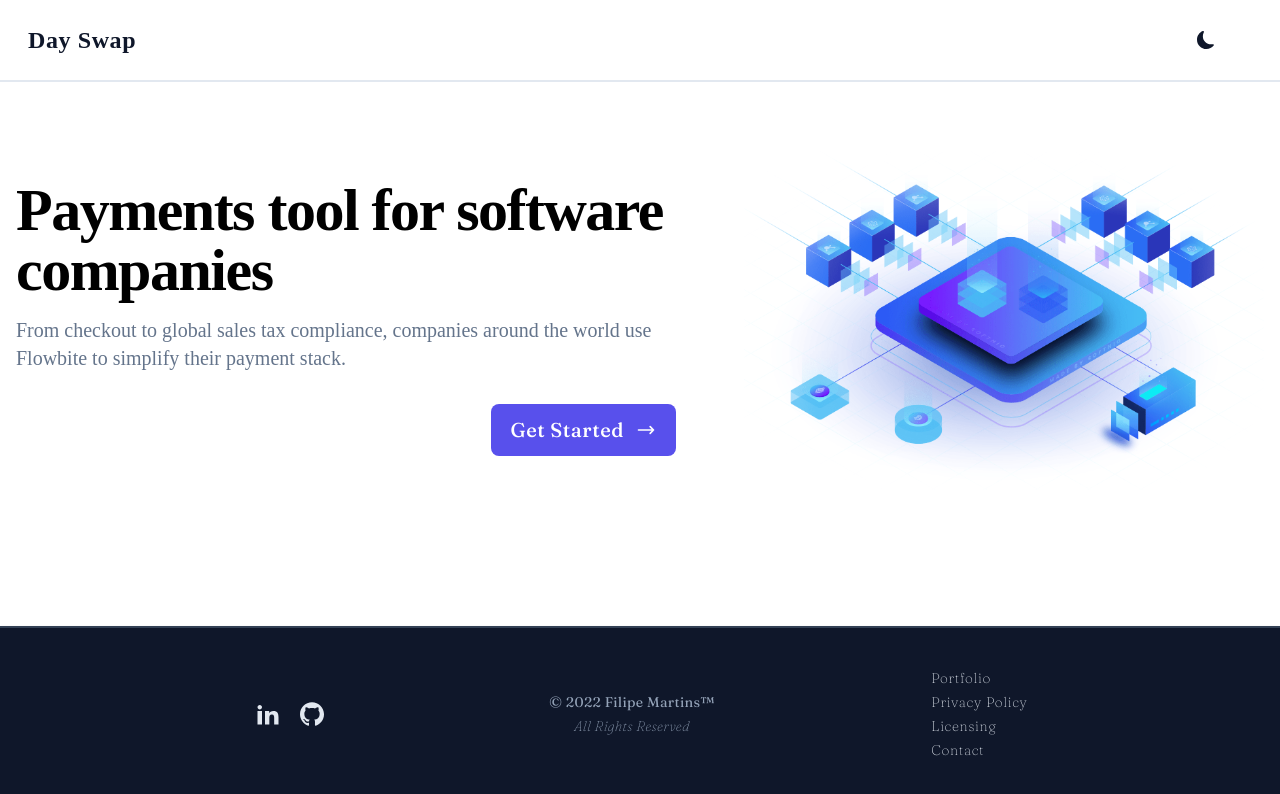
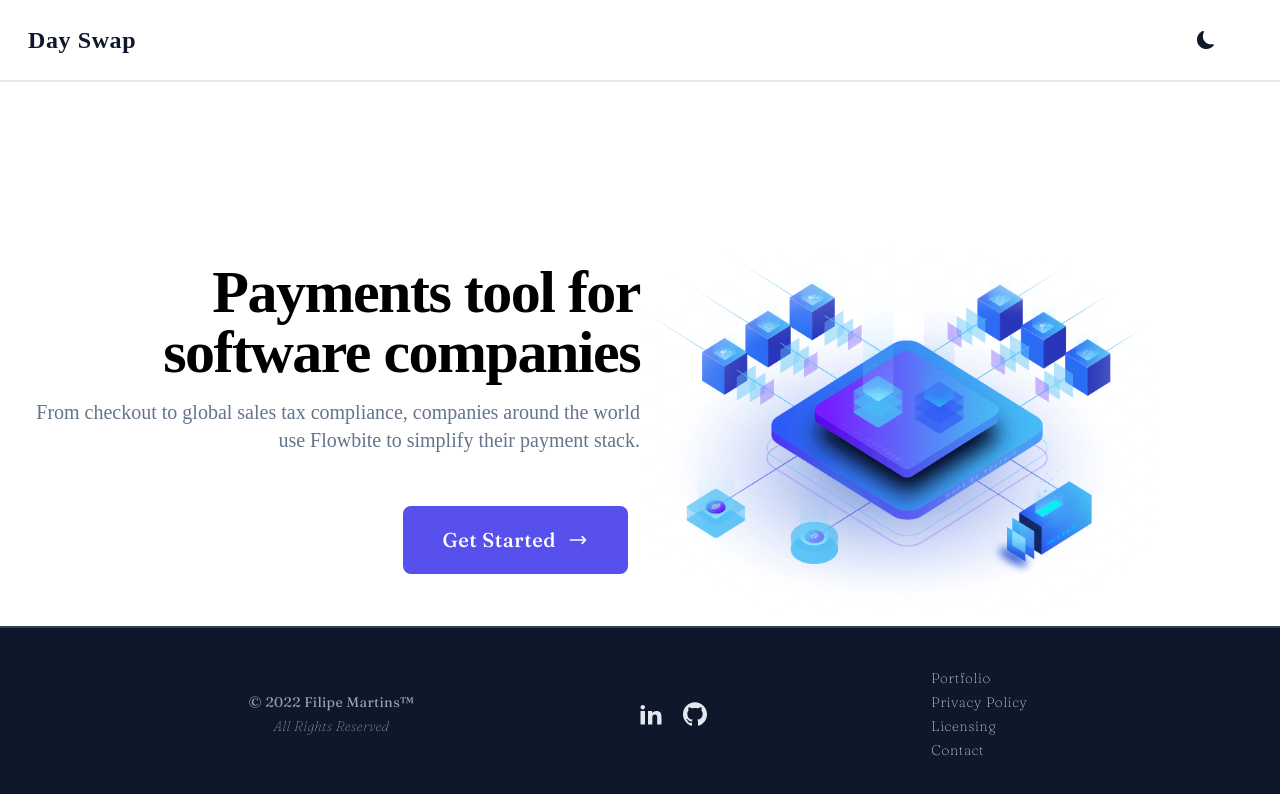
Before and after one commit to Filigs/crypto-mockup, a Next.js app: page / in a window 1280 px wide. Shown: the top 794 px of the page. Built offline with nearby package versions, Linux system fonts and the light colour scheme; a web font is replaced by a local one.

Commit message:
landing responsive all viewports

```diff
--- a/components/footer.js
+++ b/components/footer.js
@@ -50,7 +50,7 @@ export default function Footer() {
             </div>
           </div>
         </div>
-        <div className="items-center order-2 lg:order-1 transition-transform duration-300">
+        <div className="items-center order-2  transition-transform duration-300">
           <Socials />
         </div>
       </div>
--- a/components/index/landing.js
+++ b/components/index/landing.js
@@ -5,9 +5,9 @@ import { HiOutlineArrowNarrowRight } from "react-icons/hi";
 export default function LandingPage() {
   return (
     <section className="bg-white dark:bg-slate-900 ">
-      <div className="grid max-w-screen-xl px-4 py-8 mx-auto lg:gap-8 xl:gap-0 lg:py-16 lg:grid-cols-12 transition-transform duration-300">
-        <div className="mr-auto place-self-center lg:col-span-7 text-center lg:text-start items-center transition-transform duration-300">
-          <h1 className="max-w-2xl mb-4 text-4xl font-extrabold tracking-tight leading-none md:text-5xl xl:text-6xl dark:text-white">
+      <div className="grid max-w-screen-xl px-4 py-8 mx-auto md:gap-4 lg:gap-8 xl:gap-0 lg:py-40 lg:grid-cols-12 transition-transform duration-300 lg:max-w-full lg:max-h-full">
+        <div className="mr-auto md:mr-0 place-self-center lg:col-span-7 xl:col-span-6 text-center lg:text-end items-center transition-transform duration-300 my-5">
+          <h1 className="max-w-2xl mb-4 text-4xl font-extrabold tracking-tight leading-none md:text-4xl lg:text-5xl xl:text-6xl dark:text-white">
             Payments tool for software companies
           </h1>
           <p className="max-w-2xl mb-6 font-light text-slate-500 lg:mb-8 md:text-lg lg:text-xl dark:text-slate-400">
@@ -15,7 +15,7 @@ export default function LandingPage() {
             world use Flowbite to simplify their payment stack.
           </p>
           <p className="lg:text-end">
-            <button className="inline-flex font-serif items-center justify-center px-5 py-3 mr-3 text-lg lg:text-xl font-medium rounded-lg text-white bg-indigo-600 hover:bg-indigo-800 focus:ring-4 focus:ring-indigo-300 dark:focus:ring-indigo-900 tracking-wide">
+            <button className="inline-flex font-serif items-center justify-center my-5 py-5 px-5 md:px-10 mr-3 text-lg lg:text-xl font-medium rounded-lg text-white bg-indigo-600 hover:bg-indigo-800 focus:ring-4 focus:ring-indigo-300 dark:focus:ring-indigo-900 tracking-wide">
               <span className="mr-3">{"Get Started "} </span>
               <span>
                 <HiOutlineArrowNarrowRight />
@@ -23,12 +23,12 @@ export default function LandingPage() {
             </button>
           </p>
         </div>
-        <div className="order-first lg:order-last lg:mt-0 lg:col-span-5 lg:flex">
+        <div className="order-first lg:order-last lg:mt-0 lg:col-span-5 lg:flex ">
           <Image
             src={herobg}
             alt="Blockchain Technology background"
             placeholder="empty"
-            className="transition-transform duration-300"
+            className="transition-transform duration-300 "
           />
         </div>
       </div>
--- a/components/uniswap/app.ts
+++ /dev/null
@@ -1,4 +0,0 @@
-
-export default function UniswapApp() {
-  return;
-}
--- a/example/example.ts
+++ /dev/null
@@ -1,60 +0,0 @@
-import { AlphaRouter, ChainId } from '@uniswap/smart-order-router'
-import { Token, CurrencyAmount, TradeType, Percent } from '@uniswap/sdk-core'
-import { BigNumber, ethers } from 'ethers';
-import { JSBI } from '@uniswap/sdk';
-
-// começar do : https://docs.uniswap.org/sdk/guides/creating-a-trade
-export default async function Example() {
-
-  const V3_SWAP_ROUTER_ADDRESS = "0x68b3465833fb72A70ecDF485E0e4C7bD8665Fc45";
-  const MY_ADDRESS = "640f9cfafae44075a7d1e9d90da814fe";
-  const provider = new ethers.providers.JsonRpcProvider('https://mainnet.infura.io/v3/640f9cfafae44075a7d1e9d90da814fe')
-  const web3Provider = provider;
-  const router = new AlphaRouter({ chainId: 1, provider: web3Provider })
-
-
-
-  const WETH = new Token(
-    1,
-    '0xC02aaA39b223FE8D0A0e5C4F27eAD9083C756Cc2',
-    18,
-    'WETH',
-    'Wrapped Ether'
-  );
-
-  const USDC = new Token(
-    ChainId.MAINNET,
-    '0xA0b86991c6218b36c1d19D4a2e9Eb0cE3606eB48',
-    6,
-    'USDC',
-    'USD//C'
-  );
-
-  const typedValueParsed = '100000000000000000000'
-  const wethAmount = CurrencyAmount.fromRawAmount(currency, JSBI.BigInt(typedValueParsed));
-
-  const route = await router.route(
-    wethAmount,
-    USDC,
-    TradeType.EXACT_INPUT,
-    {
-      recipient: MY_ADDRESS,
-      slippageTolerance: new Percent(5, 100),
-      deadline: Math.floor(Date.now() / 1000 + 1800)
-    }
-  );
-
-  console.log(`Quote Exact In: ${route.quote.toFixed(2)}`);
-  console.log(`Gas Adjusted Quote In: ${route.quoteGasAdjusted.toFixed(2)}`);
-  console.log(`Gas Used USD: ${route.estimatedGasUsedUSD.toFixed(6)}`);
-
-  const transaction = {
-    data: route.methodParameters.calldata,
-    to: V3_SWAP_ROUTER_ADDRESS,
-    value: BigNumber.from(route.methodParameters.value),
-    from: MY_ADDRESS,
-    gasPrice: BigNumber.from(route.gasPriceWei),
-  };
-
-  await web3Provider.sendTransaction(transaction);
-}
--- a/package.json
+++ b/package.json
@@ -10,8 +10,6 @@
   },
   "dependencies": {
     "@uniswap/sdk": "^3.0.3",
-    "@uniswap/smart-order-router": "^2.9.2",
-    "ethers": "^5.6.9",
     "flowbite": "^1.5.1",
     "flowbite-react": "^0.1.5",
     "next": "12.2.4",
@@ -24,8 +22,6 @@
   "devDependencies": {
     "@types/node": "^18.7.2",
     "@types/react": "^18.0.17",
-    "@uniswap/sdk-core": "^3.0.1",
-    "@uniswap/v3-sdk": "^3.9.0",
     "autoprefixer": "^10.4.8",
     "eslint": "8.21.0",
     "eslint-config-next": "12.2.4",
--- a/pages/index.js
+++ b/pages/index.js
@@ -3,8 +3,6 @@ import Footer from "../components/footer";
 // import Image from "next/image";
 import LandingPage from "../components/index/landing";
 import NavBar from "../components/navbar";
-import UniswapApp from "../components/uniswap/app";
-import Example from "../example/example";
 const titleName = "Web3 Website Mockup - Filipe Martins";
 
 export default function Home() {
```
Also changed, not shown: 2 other files (tests, documents, lock files or other folders).
